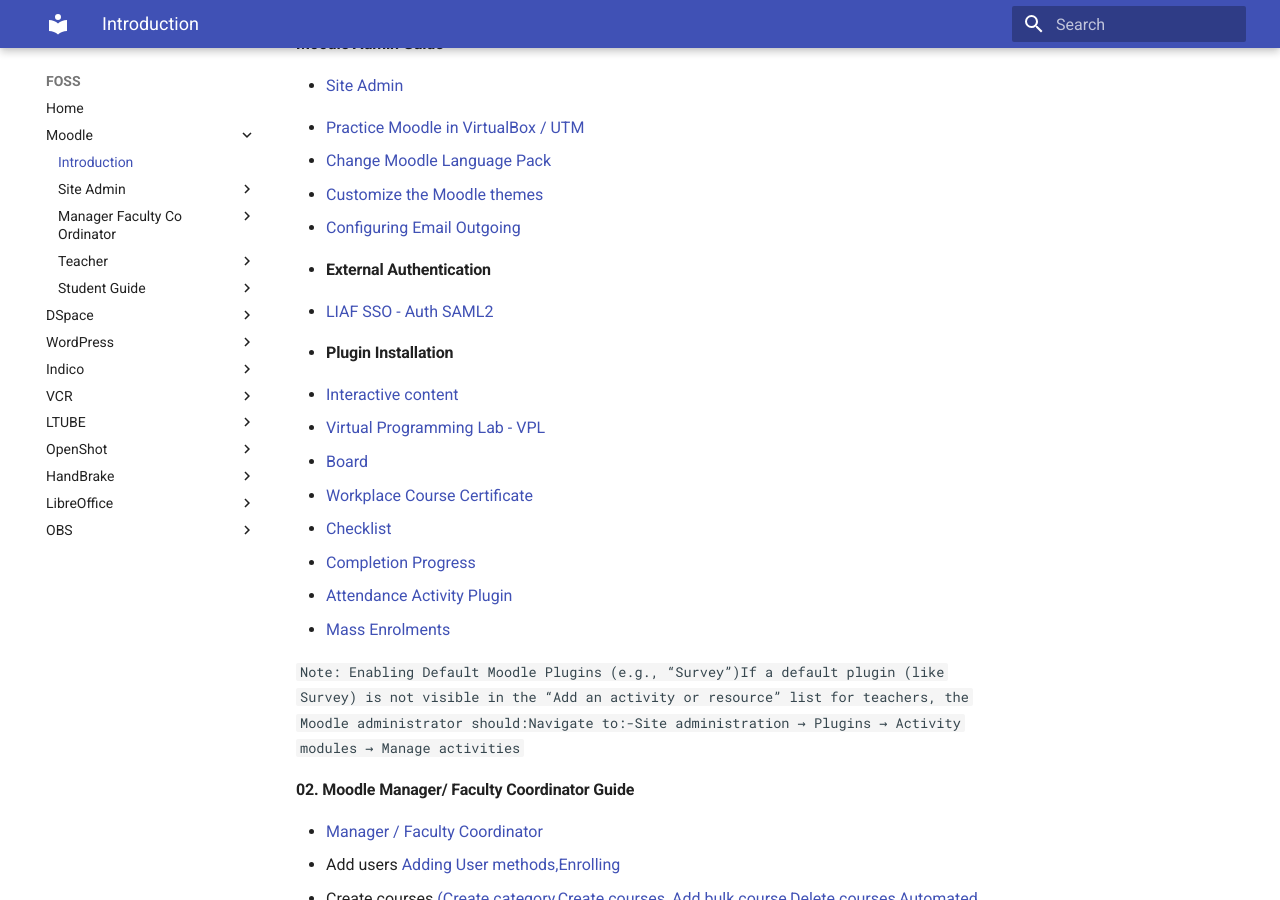
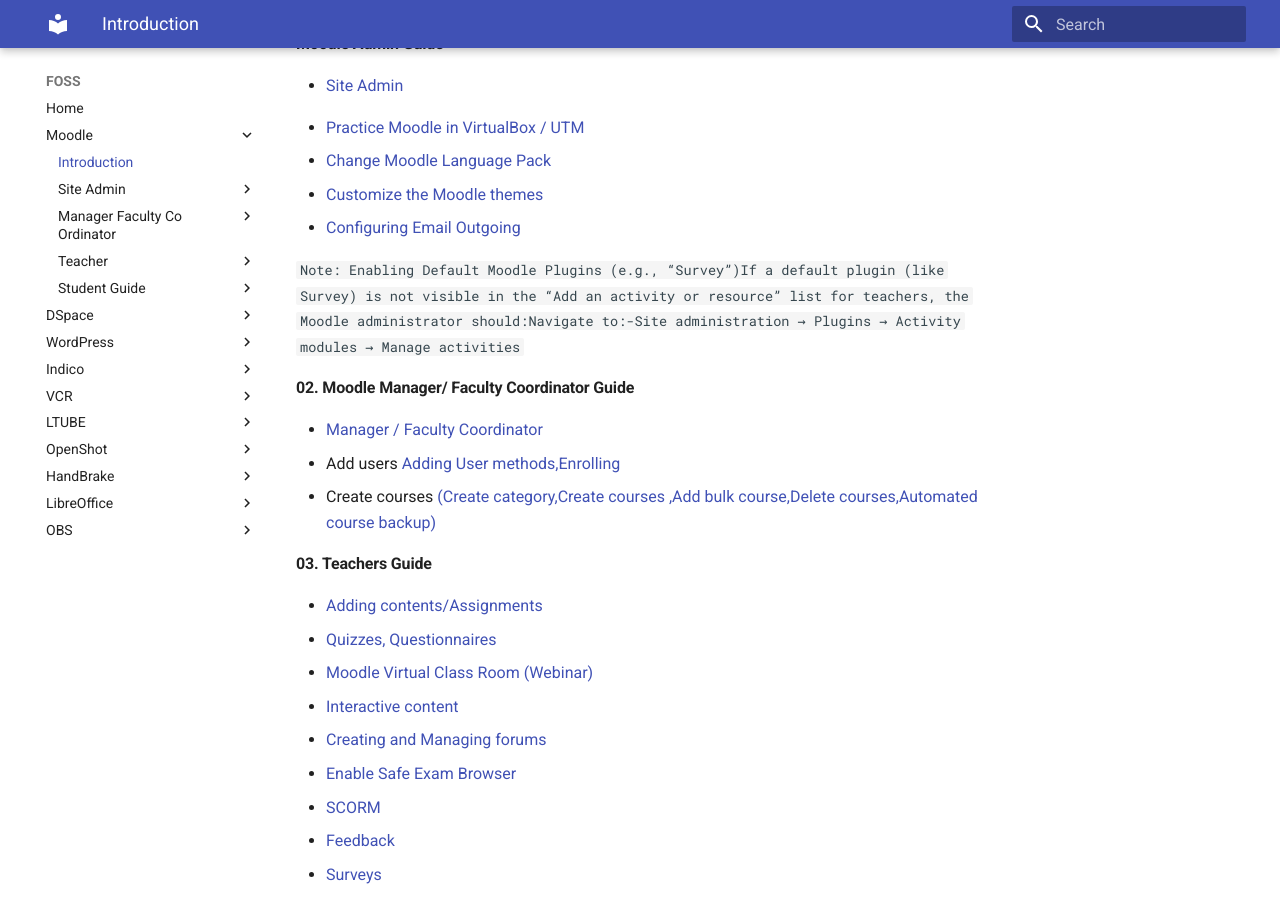
Before and after one commit to LEARN-LK/FOSS-LABWORK-HOST, an MkDocs documentation site: the page built from docs/moodle/moodleReadme.md, in a window 1280 px wide and 900 px high, scrolled down 815 px. Built offline with MkDocs 1.6.1 and Material for MkDocs 9.7.7, drawn with Linux system fonts in a browser that asks for light colours; some of the changed lines change nothing that is shown.

Commit message:
edit yml file,moodle readme

````diff
--- a/docs/moodle/moodleReadme.md
+++ b/docs/moodle/moodleReadme.md
@@ -31,13 +31,13 @@
    * [Change Moodle Language Pack](https://learn-lk.github.io/FOSS-LABWORK-HOST/moodle/admin-guide/mdl-language-pack)
    * [Customize the Moodle themes](https://learn-lk.github.io/FOSS-LABWORK-HOST/moodle/admin-guide/Customize_Moodle_themes)
    * [Configuring Email Outgoing](https://learn-lk.github.io/FOSS-LABWORK-HOST/moodle/admin-guide/Configuring-Email-Outgoing)
-   * <h4>  External Authentication </h4>
-   * [LIAF SSO - Auth SAML2](https://learn-lk.github.io/FOSS-LABWORK-HOST/moodle/admin-guide/Learn-SSO)
+   <!--* <h4>  External Authentication </h4>
+   * [LIAF SSO - Auth SAML2](https://learn-lk.github.io/FOSS-LABWORK-HOST/moodle/admin-guide/Learn-SSO) -->
  <!--  * [LIAF SSO - Shiboleth SP](https://learn-lk.github.io/FOSS-LABWORK-HOST/moodle/admin-guide/shiboleth)
    * [O365 Authentication](https://learn-lk.github.io/FOSS-LABWORK-HOST/moodle/admin-guide/authentication#-mirosoft-o365--)
    * [Google Authentication](https://learn-lk.github.io/FOSS-LABWORK-HOST/moodle/admin-guide/authentication#google-authentication) -->
-   * <h4>Plugin Installation</h4>
 
+   <!-- * <h4>Plugin Installation</h4>
 
    * [Interactive content](https://learn-lk.github.io/FOSS-LABWORK-HOST/moodle/admin-guide/Install-H5P-plugin)
    * [Virtual Programming Lab - VPL](https://learn-lk.github.io/FOSS-LABWORK-HOST/moodle/admin-guide/installVPL)
@@ -48,7 +48,7 @@
    * [Attendance Activity Plugin](https://learn-lk.github.io/FOSS-LABWORK-HOST/moodle/admin-guide/attendance-plugin)
    * [Mass Enrolments](https://learn-lk.github.io/FOSS-LABWORK-HOST/moodle/admin-guide/Mass-enrolments)
 
-
+-->
 
 ```Note: Enabling Default Moodle Plugins (e.g., “Survey”)If a default plugin (like Survey) is not visible in the “Add an activity or resource” list for teachers, the Moodle administrator should:Navigate to:-Site administration → Plugins → Activity modules → Manage activities```
 
--- a/mkdocs.yml
+++ b/mkdocs.yml
@@ -16,16 +16,16 @@
       - Moodle language pack: moodle/admin-guide/mdl-language-pack.md
       - Customize Moodle Themes: moodle/admin-guide/Customize_Moodle_themes.md
       - Configuring Email Outgoing: moodle/admin-guide/Configuring-Email-Outgoing.md
-      - External Authentication: moodle/admin-guide/Learn-SSO.md
-      - Plugin Installation:
-        - Interactive content: moodle/admin-guide/Install-H5P-plugin.md
-        - Virtual Programming Lab - VPL: moodle/admin-guide/installVPL.md
-        - Board: moodle/admin-guide/install-boad.md
-        - Workplace Course Certificate: moodle/admin-guide/Workplace-Certificate.md
-        - Checklist: moodle/admin-guide/Checklist-pluging.md
-        - Completion Progress: moodle/admin-guide/Progress-plugin.md
-        - Attendance Activity Plugin: moodle/admin-guide/attendance-plugin.md
-        - Mass Enrolments: moodle/admin-guide/Mass-enrolments.md
+     # - External Authentication: moodle/admin-guide/Learn-SSO.md
+     # - Plugin Installation:
+     #   - Interactive content: moodle/admin-guide/Install-H5P-plugin.md
+     #   - Virtual Programming Lab - VPL: moodle/admin-guide/installVPL.md
+     #   - Board: moodle/admin-guide/install-boad.md
+     #   - Workplace Course Certificate: moodle/admin-guide/Workplace-Certificate.md
+     #   - Checklist: moodle/admin-guide/Checklist-pluging.md
+     #   - Completion Progress: moodle/admin-guide/Progress-plugin.md
+     #   - Attendance Activity Plugin: moodle/admin-guide/attendance-plugin.md
+     #   - Mass Enrolments: moodle/admin-guide/Mass-enrolments.md
     - Manager Faculty Co Ordinator :
       - Moodle Manager: moodle/managerfaculty/manager.md
       - Adding users: moodle/managerfaculty/Adding-users.md
````
Also changed, not shown: 2 other files.
